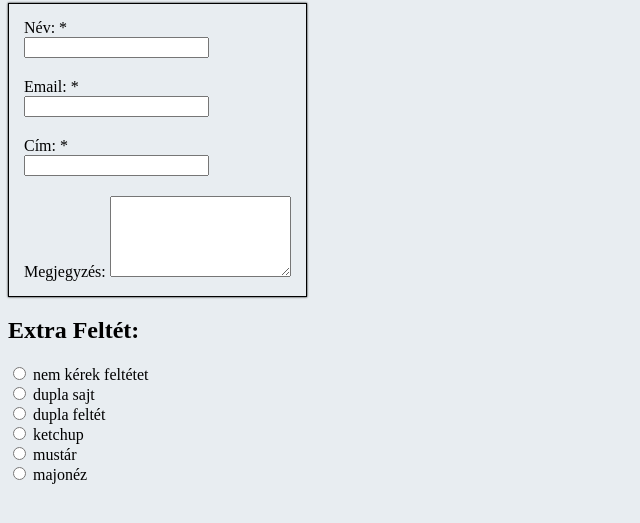
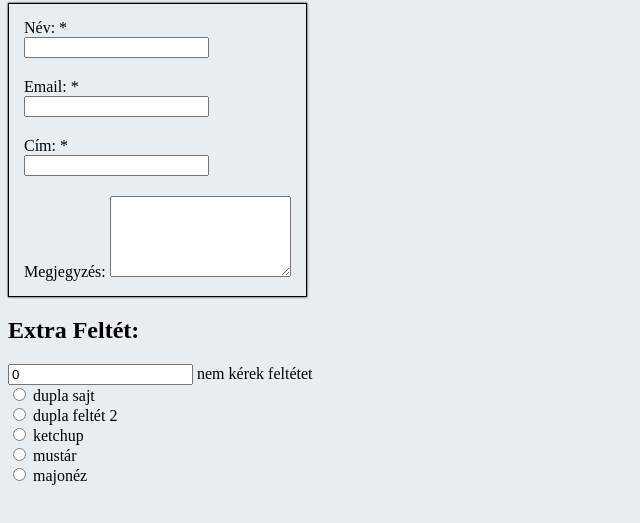
Before and after one commit to hajcsaka/restaurant, a plain HTML site: page index.html in a window 1280 px wide. Shown: the part 77-600 px from the top of the page, without its empty margins (0-640 px from the left). Drawn offline with Linux system fonts and the light colour scheme.

Commit message:
add to main

```diff
--- a/index.html
+++ b/index.html
@@ -35,7 +35,7 @@
 
     <h2> Extra Feltét: </h2>
     <div>
-        <input id="non-extra" name="extra" type="radio" value="0">
+        <input id="non-extra" name="extra" type="" value="0">
         <label for="non-extra">nem kérek feltétet</label>
     </div>
     <div>
@@ -44,7 +44,7 @@
     </div>
     <div>
         <input id="double-double" name="extra" type="radio" value="1200">
-        <label for="double-double"> dupla feltét</label>
+        <label for="double-double"> dupla feltét 2</label>
     </div>
     <div>
         <input id="ketchup" name="extra" type="radio" value="1800">
```
